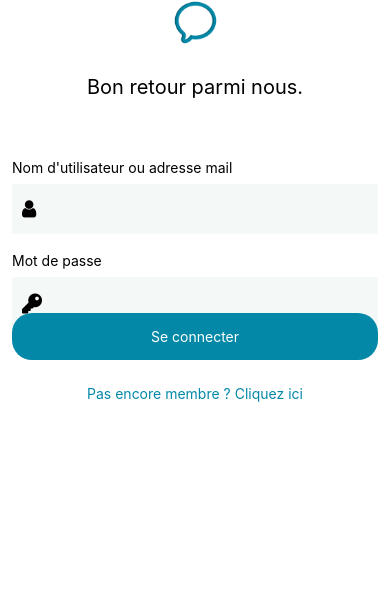
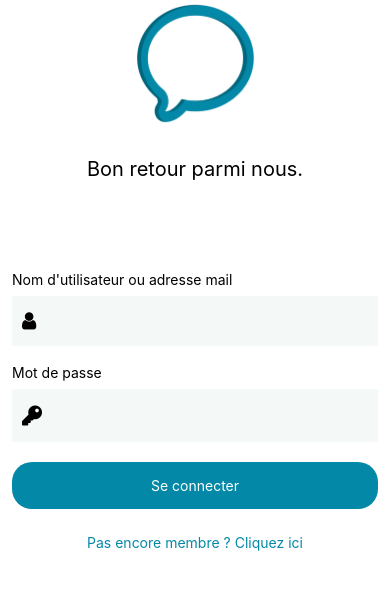
Before and after one commit to AbelRudy/chatapp-frontend, a React Native app: screen / in a window 390 px wide. Shown: the top 590 px of the page. Built offline with nearby package versions, Linux system fonts and the light colour scheme.

Commit message:
changing some styles

```diff
--- a/components/LoginForm.js
+++ b/components/LoginForm.js
@@ -18,7 +18,7 @@
 	};
 
 	return (
-		<View>
+		<>
 			<View style={styles.headerContainer}>
 				<Image
 					source={Logo}
@@ -51,7 +51,7 @@
 				value={formData.password}
 				onChangeText={onChangeText}
 			/>
-		</View>
+		</>
 	);
 }
 
@@ -59,7 +59,7 @@
 	headerContainer: {
 		alignItems: "center",
 		height: "30%",
-		marginBottom: 60,
+		marginBottom: 10,
 	},
 	headerImage: {
 		width: "50%",
--- a/components/SignupForm.js
+++ b/components/SignupForm.js
@@ -14,10 +14,7 @@
 					resizeMethod="resize"
 					style={styles.headerImage}
 				/>
-				<Text style={styles.headerText}>
-					Bienvenue parmi nous. Remplissez les informations ci-dessous et créez
-					un compte
-				</Text>
+				<Text style={styles.headerText}>Bienvenue parmi nous.</Text>
 			</View>
 			<Input
 				label="Nom d'utilisateur"
@@ -38,7 +35,7 @@
 			<Input
 				label="Mot de passe"
 				keyboardType="default"
-                secureTextEntry={true}
+				secureTextEntry={true}
 				withIcon={true}
 				iconName="key"
 				iconSize={20}
@@ -52,7 +49,7 @@
 	headerContainer: {
 		alignItems: "center",
 		height: "30%",
-        marginBottom: 60
+		marginBottom: 10,
 	},
 	headerImage: {
 		width: "50%",
```
